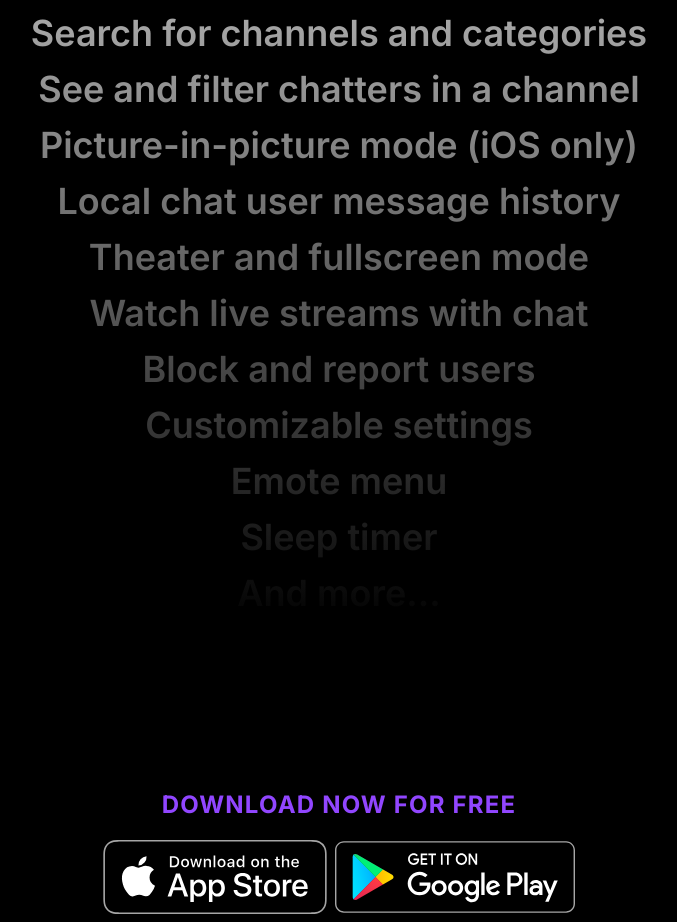
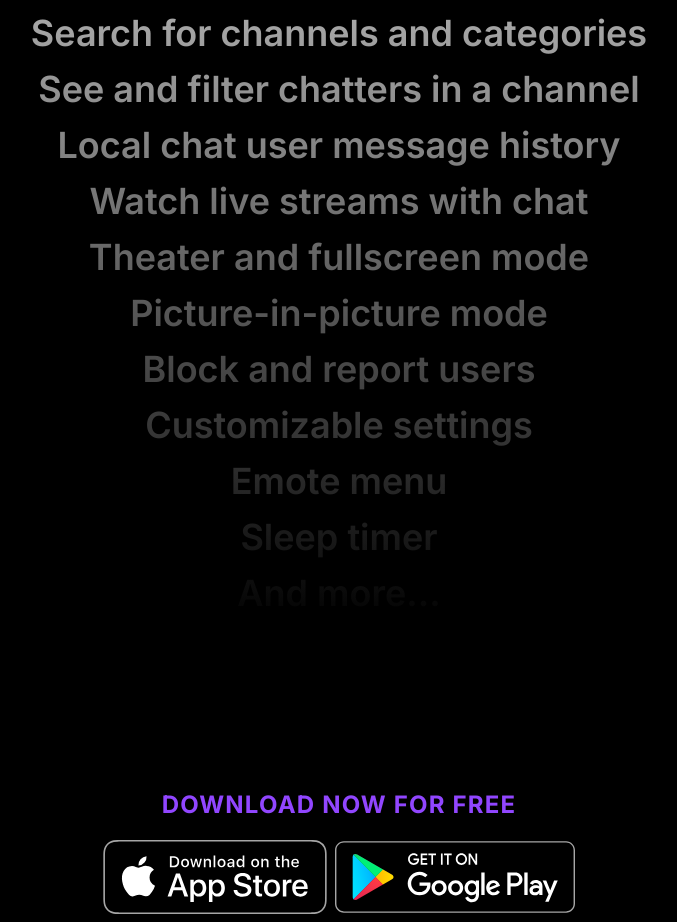
Before and after one commit to tommyxchow/frostyapp.io, a Next.js app: page / in a window 1280 px wide. Shown: the part 2883-3805 px from the top of the page, without its empty margins (301-978 px from the left). Built offline with nearby package versions, Linux system fonts and the light colour scheme.

Commit message:
Update features list

```diff
--- a/src/pages/index.tsx
+++ b/src/pages/index.tsx
@@ -41,10 +41,10 @@ const Home = () => {
     'Light, dark, and black (OLED) themes',
     'Search for channels and categories',
     'See and filter chatters in a channel',
-    'Picture-in-picture mode (iOS only)',
     'Local chat user message history',
+    'Watch live streams with chat',
     'Theater and fullscreen mode',
-    'Watch live streams with chat',
+    'Picture-in-picture mode',
     'Block and report users',
     'Customizable settings',
     'Emote menu',
```
